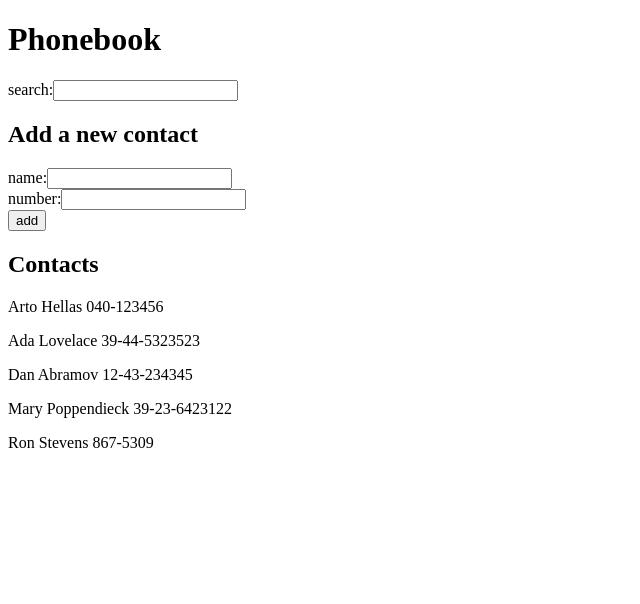
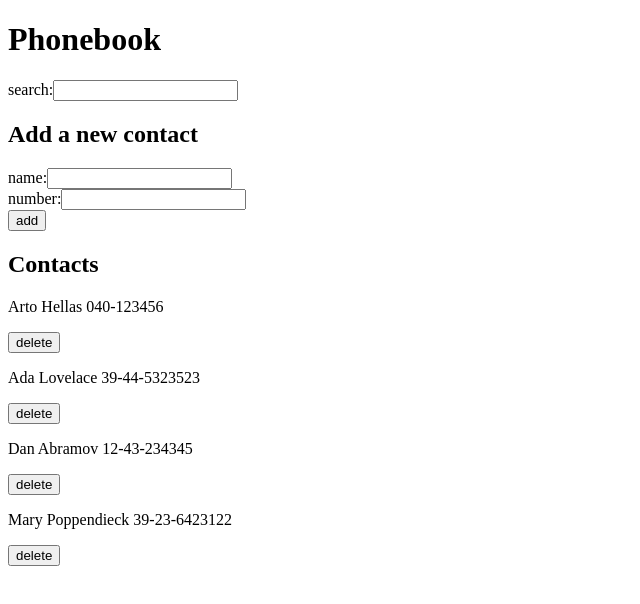
Before and after one commit to jt-ambrose00/fullStackOpen-2024, a React (Vite) app in the folder part2/phonebook/: page / in a window 1280 px wide. Shown: the top 604 px of the page, without its empty margins (0-640 px from the left). Built offline with nearby package versions, Linux system fonts and the light colour scheme; data requests are answered from the project's data file.

Commit message:
finished 2.14/2.13

```diff
--- a/part2/phonebook/db.json
+++ b/part2/phonebook/db.json
@@ -19,11 +19,6 @@
       "name": "Mary Poppendieck",
       "number": "39-23-6423122",
       "id": "4"
-    },
-    {
-      "id": 5,
-      "name": "Ron Stevens",
-      "number": "867-5309"
     }
   ]
 }
--- a/part2/phonebook/src/App.jsx
+++ b/part2/phonebook/src/App.jsx
@@ -31,7 +31,7 @@ const App = () => {
     const personObject = {
       name: newName,
       number: newNumber,
-      id: persons.length + 1
+      id: (persons.length + 1).toString()
     };
 
     personService
@@ -59,6 +59,16 @@ const App = () => {
     person.name.toLowerCase().includes(searchName.toLowerCase())
   );
 
+  const deletePerson = (event) => {
+    if (window.confirm(`Delete ${event.name}?`)) {
+      personService
+      .deletePerson(event.id)
+      .then(deletedPerson => {
+        setPersons(persons.filter(person => person.id !== deletedPerson.id))
+      });
+    }
+  };
+
   return (
     <div>
       <h1>Phonebook</h1>
@@ -72,7 +82,10 @@ const App = () => {
         handleNumberChange={handleNumberChange}
       />
       <h2>Contacts</h2>
-      <Contacts searchedPerson={searchedPerson} />
+      <Contacts
+        searchedPerson={searchedPerson}
+        deletePerson={deletePerson}
+      />
     </div>
   );
 };
--- a/part2/phonebook/src/components/Contacts.jsx
+++ b/part2/phonebook/src/components/Contacts.jsx
@@ -1,8 +1,13 @@
-const Contacts = ({ searchedPerson }) => {
+const Contacts = ({ searchedPerson, deletePerson }) => {
     return (
         <>
             {searchedPerson.map(person =>
-                <p key={person.id}>{person.name} {person.number}</p>
+                <div key={person.id}>
+                    <p>{person.name} {person.number}</p>
+                    <button onClick={() => deletePerson(person)}>
+                        delete
+                    </button>
+                </div>
             )}
         </>
     );
--- a/part2/phonebook/src/services/persons.js
+++ b/part2/phonebook/src/services/persons.js
@@ -6,9 +6,14 @@ const getAll = () => {
   return request.then(response => response.data)
 };
 
-const create = newObject => {
+const create = (newObject) => {
   const request = axios.post(baseUrl, newObject)
   return request.then(response => response.data)
+};
+
+const deletePerson = (id) => {
+  const request = axios.delete(`${baseUrl}/${id}`);
+  return request.then(response => response.data);
 };
 
 // const update = (id, newObject) => {
@@ -16,4 +21,4 @@ const create = newObject => {
 //   return request.then(response => response.data)
 // };
 
-export default { getAll, create };
+export default { getAll, create, deletePerson };
```
